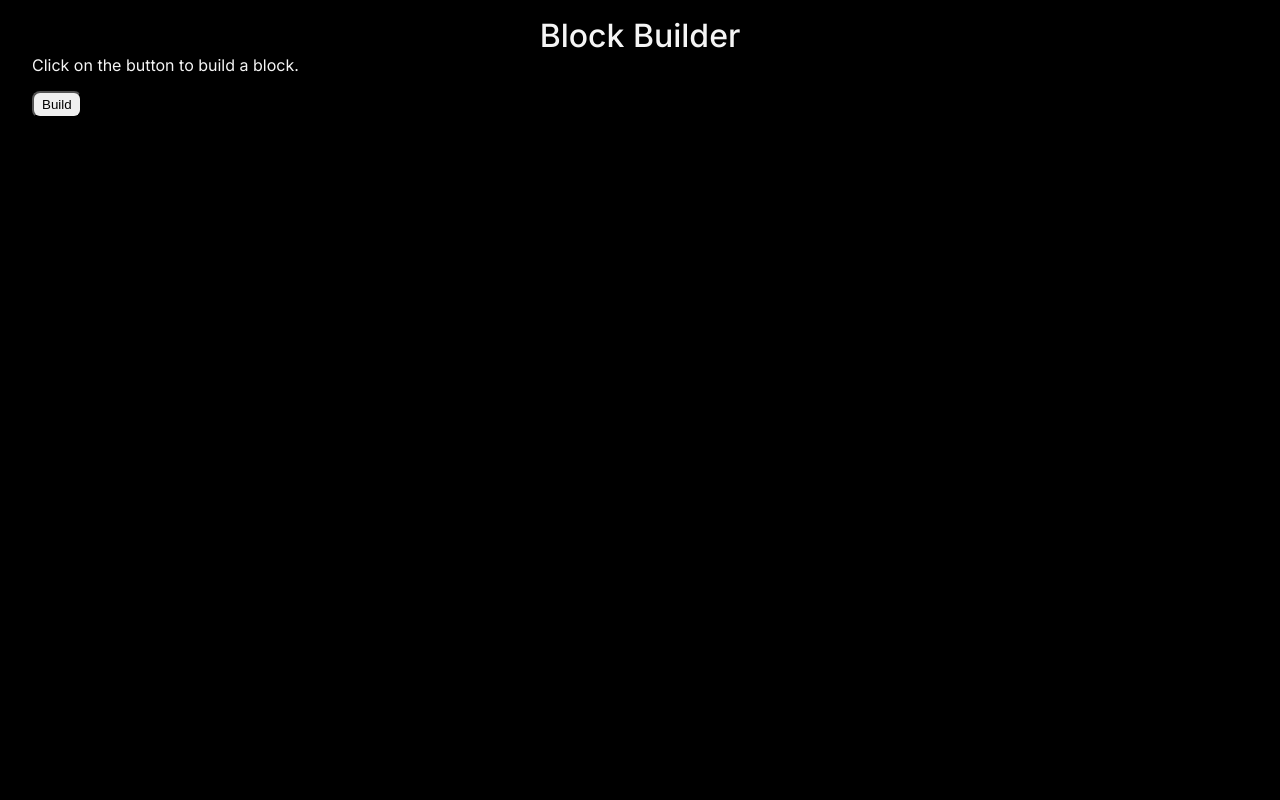
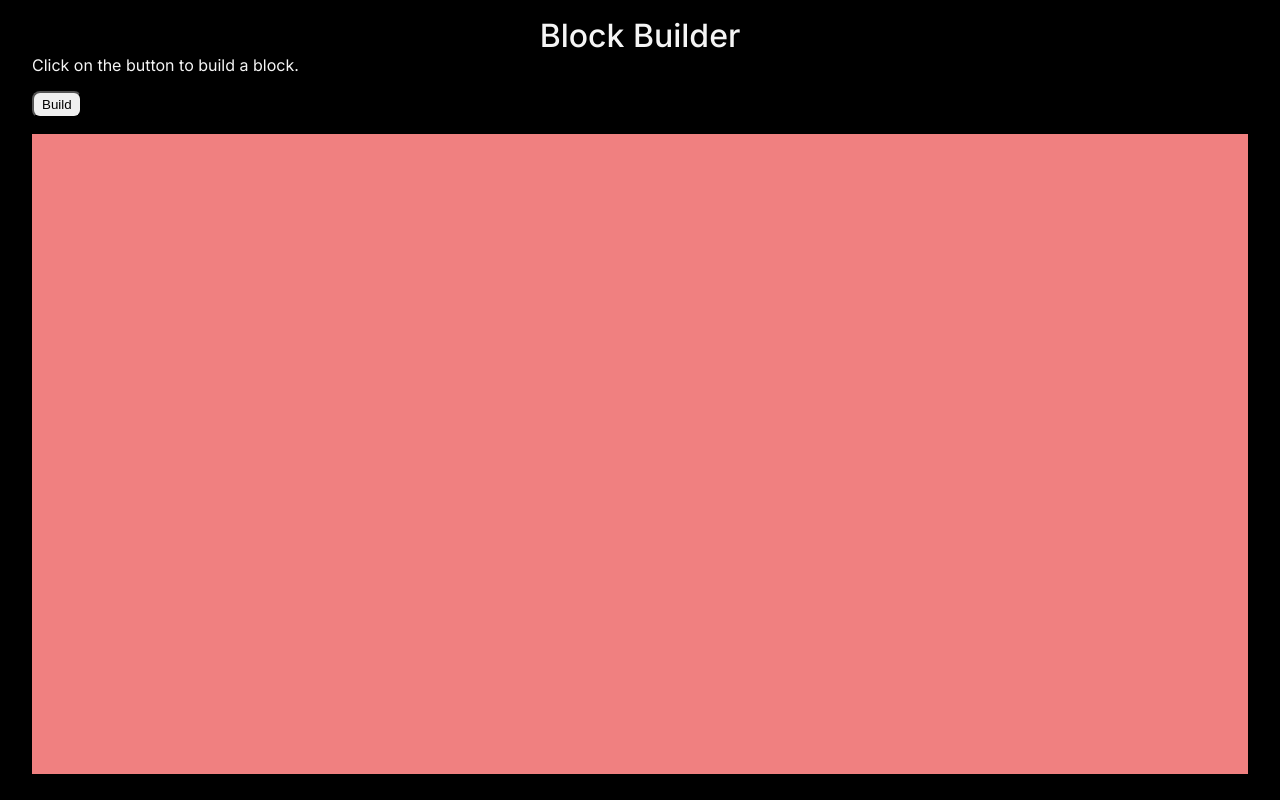
Before and after one commit to franco-ortega/block-builder, a Next.js app: page / in a window 1280 px wide. Built offline with nearby package versions, Linux system fonts and the light colour scheme.

Commit message:
create animation to drop blocks from top to bottom

```diff
--- a/components/block/Block.module.css
+++ b/components/block/Block.module.css
@@ -5,4 +5,15 @@
 
   width: var(--block-size);
   height: var(--block-size);
+
+  animation: 2s 1 normal dropBlock;
 }
+
+@keyframes dropBlock {
+  0% {
+    transform: translateY(-30rem);
+  }
+  100% {
+    transform: translateY(0rem);
+  }
+}
--- a/components/builder/Builder.jsx
+++ b/components/builder/Builder.jsx
@@ -9,10 +9,10 @@ export default function Builder() {
 
   const addBlock = () => {
     setBlocks((prev) => [
-      ...prev,
       {
         id: Math.random().toFixed(4) * 10000,
       },
+      ...prev,
     ]);
   };
 
--- a/components/builder/Builder.module.css
+++ b/components/builder/Builder.module.css
@@ -9,8 +9,11 @@
 
 .Builder section + section {
   height: 40rem;
+  overflow: hidden;
 
   display: flex;
   flex-direction: column;
   justify-content: flex-end;
+
+  background-color: lightcoral;
 }
```
